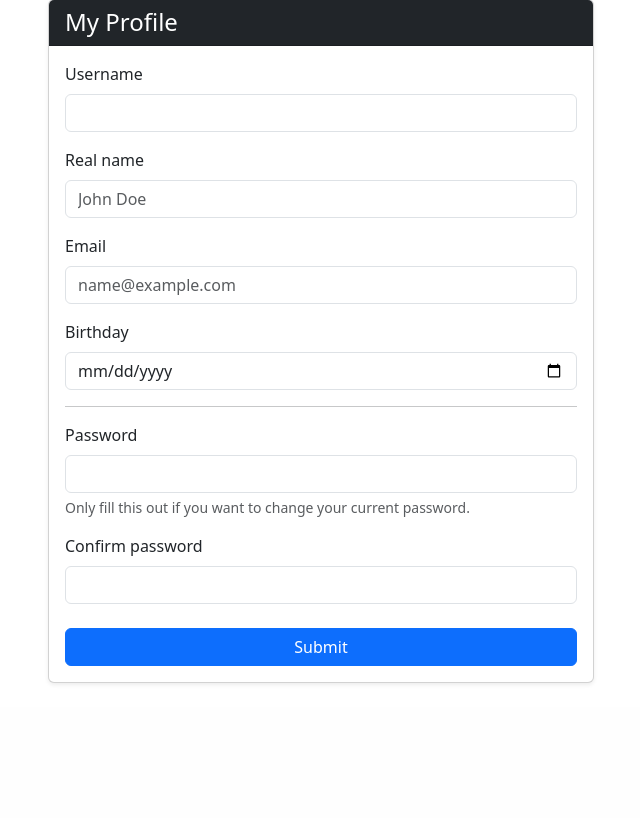
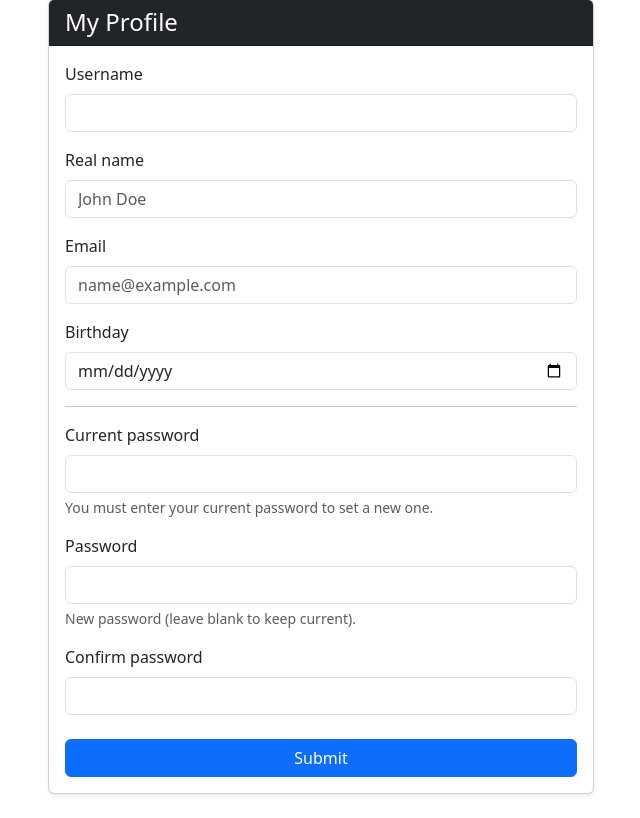
Before and after one commit to Scout064/event-inventory, a Python web app: template inventory_app/templates/profile.html in a window 1280 px wide. Shown: the part 105-923 px from the top of the page, without its empty margins (319-959 px from the left). Before the commit the page ends 789 px from the top, so only its background shows below. Run offline with Jinja, Linux system fonts and the light colour scheme; the template is opened without the code that fills it: most values are stand-ins (such as "Sample title", 1, 10 or a date in 2020); grey boxes marked "Sample" are stand-in pictures; form fields are guessed from the names that the template uses.

Commit message:
Update profile.html
Updated for "old password" field

```diff
--- a/inventory_app/templates/profile.html
+++ b/inventory_app/templates/profile.html
@@ -44,9 +44,18 @@
                     <hr>
 
                     <div class="mb-3">
+                        {{ form.current_password.label(class="form-label") }}
+                        {{ form.current_password(class="form-control" + (" is-invalid" if form.current_password.errors else "")) }}
+                        <div class="form-text">You must enter your current password to set a new one.</div>
+                        {% for error in form.current_password.errors %}
+                            <div class="invalid-feedback d-block">{{ error }}</div>
+                        {% endfor %}
+                    </div>
+
+                    <div class="mb-3">
                         {{ form.password.label(class="form-label") }}
                         {{ form.password(class="form-control" + (" is-invalid" if form.password.errors else "")) }}
-                        <div class="form-text">Only fill this out if you want to change your current password.</div>
+                        <div class="form-text">New password (leave blank to keep current).</div>
                         {% for error in form.password.errors %}
                             <div class="invalid-feedback d-block">{{ error }}</div>
                         {% endfor %}
```
